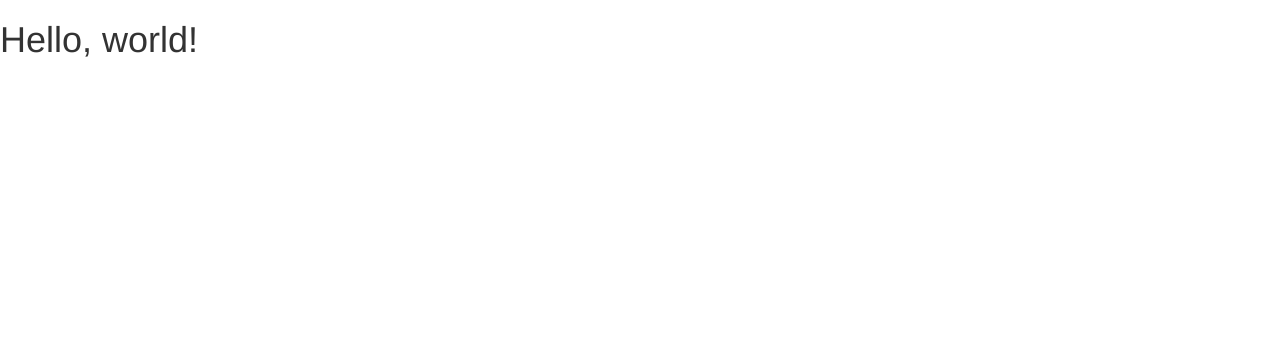
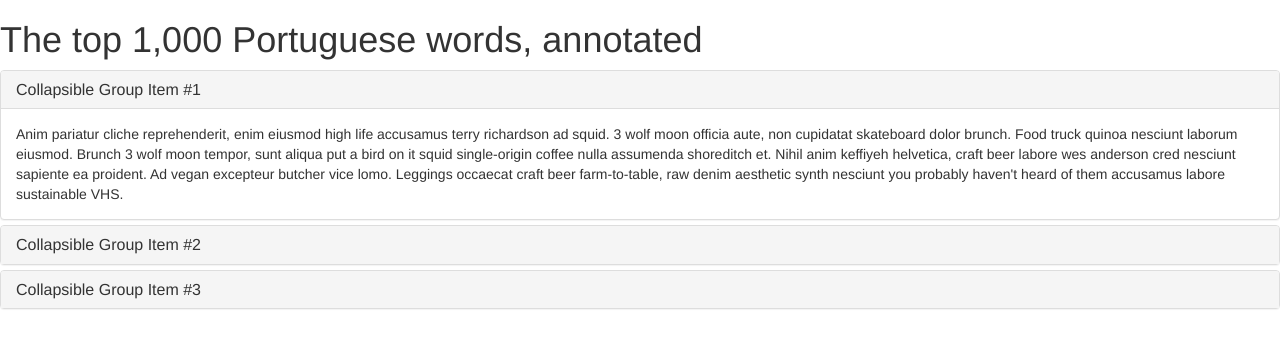
Before and after one commit to gpjt/portuguesewords, a Flask app: page / in a window 1280 px wide. Shown: the top 348 px of the page. Run offline with Flask 2, Linux system fonts and the light colour scheme; some libraries are stand-ins or nearby versions.

Commit message:
Added a basic accordion.

```diff
--- a/templates/index.html
+++ b/templates/index.html
@@ -5,7 +5,7 @@
     <meta http-equiv="X-UA-Compatible" content="IE=edge">
     <meta name="viewport" content="width=device-width, initial-scale=1">
     <!-- The above 3 meta tags *must* come first in the head; any other head content must come *after* these tags -->
-    <title>Bootstrap 101 Template</title>
+    <title>Portuguese Words</title>
 
     <!-- Bootstrap -->
     <link href="/static/bootstrap-3.3.4-dist/css/bootstrap.min.css" rel="stylesheet">
@@ -18,7 +18,54 @@
     <![endif]-->
   </head>
   <body>
-    <h1>Hello, world!</h1>
+    <h1>The top 1,000 Portuguese words, annotated</h1>
+
+    <div class="panel-group" id="accordion" role="tablist" aria-multiselectable="true">
+      <div class="panel panel-default">
+        <div class="panel-heading" role="tab" id="headingOne">
+          <h4 class="panel-title">
+            <a data-toggle="collapse" data-parent="#accordion" href="#collapseOne" aria-expanded="true" aria-controls="collapseOne">
+              Collapsible Group Item #1
+            </a>
+          </h4>
+        </div>
+        <div id="collapseOne" class="panel-collapse collapse in" role="tabpanel" aria-labelledby="headingOne">
+          <div class="panel-body">
+            Anim pariatur cliche reprehenderit, enim eiusmod high life accusamus terry richardson ad squid. 3 wolf moon officia aute, non cupidatat skateboard dolor brunch. Food truck quinoa nesciunt laborum eiusmod. Brunch 3 wolf moon tempor, sunt aliqua put a bird on it squid single-origin coffee nulla assumenda shoreditch et. Nihil anim keffiyeh helvetica, craft beer labore wes anderson cred nesciunt sapiente ea proident. Ad vegan excepteur butcher vice lomo. Leggings occaecat craft beer farm-to-table, raw denim aesthetic synth nesciunt you probably haven't heard of them accusamus labore sustainable VHS.
+          </div>
+        </div>
+      </div>
+      <div class="panel panel-default">
+        <div class="panel-heading" role="tab" id="headingTwo">
+          <h4 class="panel-title">
+            <a class="collapsed" data-toggle="collapse" data-parent="#accordion" href="#collapseTwo" aria-expanded="false" aria-controls="collapseTwo">
+              Collapsible Group Item #2
+            </a>
+          </h4>
+        </div>
+        <div id="collapseTwo" class="panel-collapse collapse" role="tabpanel" aria-labelledby="headingTwo">
+          <div class="panel-body">
+            Anim pariatur cliche reprehenderit, enim eiusmod high life accusamus terry richardson ad squid. 3 wolf moon officia aute, non cupidatat skateboard dolor brunch. Food truck quinoa nesciunt laborum eiusmod. Brunch 3 wolf moon tempor, sunt aliqua put a bird on it squid single-origin coffee nulla assumenda shoreditch et. Nihil anim keffiyeh helvetica, craft beer labore wes anderson cred nesciunt sapiente ea proident. Ad vegan excepteur butcher vice lomo. Leggings occaecat craft beer farm-to-table, raw denim aesthetic synth nesciunt you probably haven't heard of them accusamus labore sustainable VHS.
+          </div>
+        </div>
+      </div>
+      <div class="panel panel-default">
+        <div class="panel-heading" role="tab" id="headingThree">
+          <h4 class="panel-title">
+            <a class="collapsed" data-toggle="collapse" data-parent="#accordion" href="#collapseThree" aria-expanded="false" aria-controls="collapseThree">
+              Collapsible Group Item #3
+            </a>
+          </h4>
+        </div>
+        <div id="collapseThree" class="panel-collapse collapse" role="tabpanel" aria-labelledby="headingThree">
+          <div class="panel-body">
+            Anim pariatur cliche reprehenderit, enim eiusmod high life accusamus terry richardson ad squid. 3 wolf moon officia aute, non cupidatat skateboard dolor brunch. Food truck quinoa nesciunt laborum eiusmod. Brunch 3 wolf moon tempor, sunt aliqua put a bird on it squid single-origin coffee nulla assumenda shoreditch et. Nihil anim keffiyeh helvetica, craft beer labore wes anderson cred nesciunt sapiente ea proident. Ad vegan excepteur butcher vice lomo. Leggings occaecat craft beer farm-to-table, raw denim aesthetic synth nesciunt you probably haven't heard of them accusamus labore sustainable VHS.
+          </div>
+        </div>
+      </div>
+    </div>
+    </div>
+
 
     <!-- jQuery (necessary for Bootstrap's JavaScript plugins) -->
     <script src="https://ajax.googleapis.com/ajax/libs/jquery/1.11.2/jquery.min.js"></script>
```
